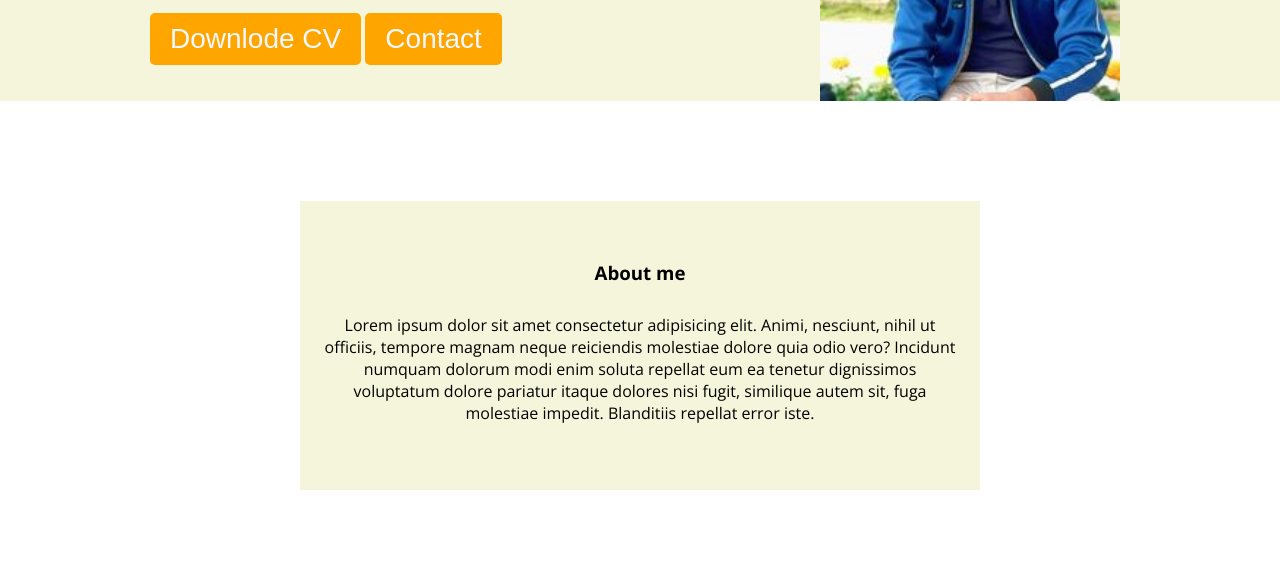
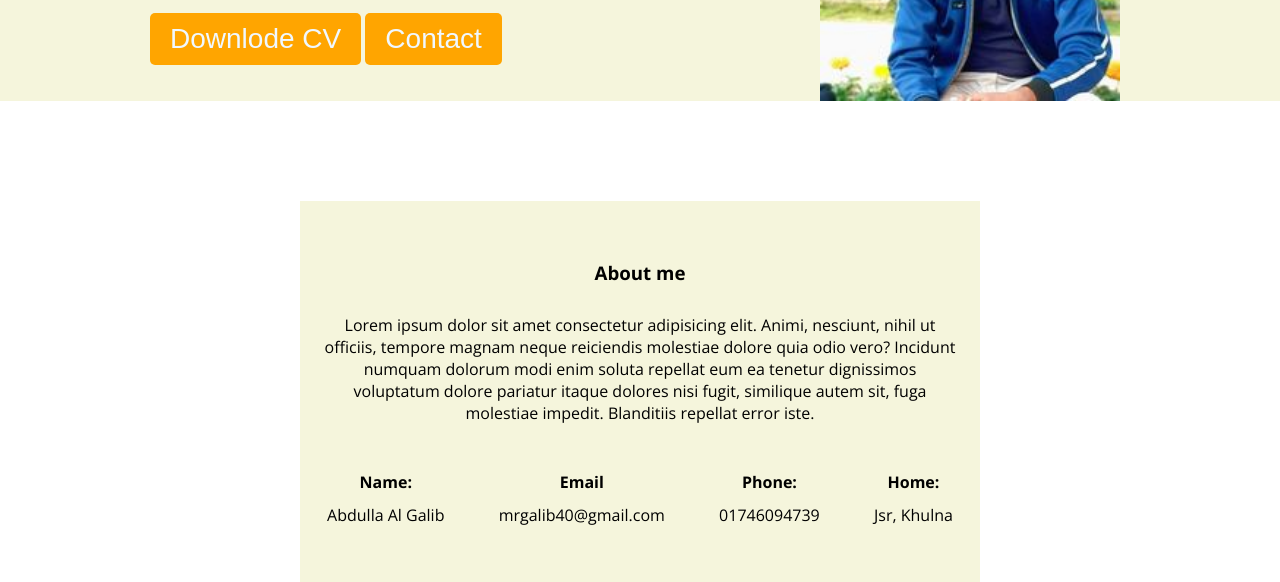
Before and after one commit to galibcse19/personal-portfolio, a plain HTML site: page index.html in a window 1280 px wide. Shown: the part 351-933 px from the top of the page. Before the commit the page ends 841 px from the top, so only its background shows below. Drawn offline with nearby package versions, Linux system fonts and the light colour scheme.

Commit message:
add info

```diff
--- a/index.html
+++ b/index.html
@@ -38,7 +38,24 @@
             <h3 class="head">About me</h3>
             <p class="p">Lorem ipsum dolor sit amet consectetur adipisicing elit. Animi, nesciunt, nihil ut officiis, tempore magnam neque reiciendis molestiae dolore quia odio vero? Incidunt numquam dolorum modi enim soluta repellat eum ea tenetur dignissimos voluptatum dolore pariatur itaque dolores nisi fugit, similique autem sit, fuga molestiae impedit.
                 Blanditiis repellat error iste.</p>
-
+            <div class="about-cointainer">
+                <div class="about-info">
+                    <h4>Name:</h4>
+                    <p class="desc">Abdulla Al Galib</p>
+                </div>
+                <div class="about-info">
+                    <h4>Email</h4>
+                    <p class="desc">mrgalib40@gmail.com</p>
+                </div>
+                <div class="about-info">
+                    <h4>Phone:</h4>
+                    <p class="desc">01746094739</p>
+                </div>
+                <div class="about-info">
+                    <h4>Home:</h4>
+                    <p class="desc">Jsr, Khulna</p>
+                </div>
+            </div>
         </section>
     </main>
     <footer></footer>
--- a/styles/portfolio.css
+++ b/styles/portfolio.css
@@ -68,3 +68,14 @@ nav a {
     padding: 10px 20px;
     text-align: center;
 }
+
+.about-cointainer{
+    display: flex;
+    justify-content: space-around;
+}
+.about-info{
+    text-align: center;
+}
+.desc{
+    margin-top: -10px;
+}
```
